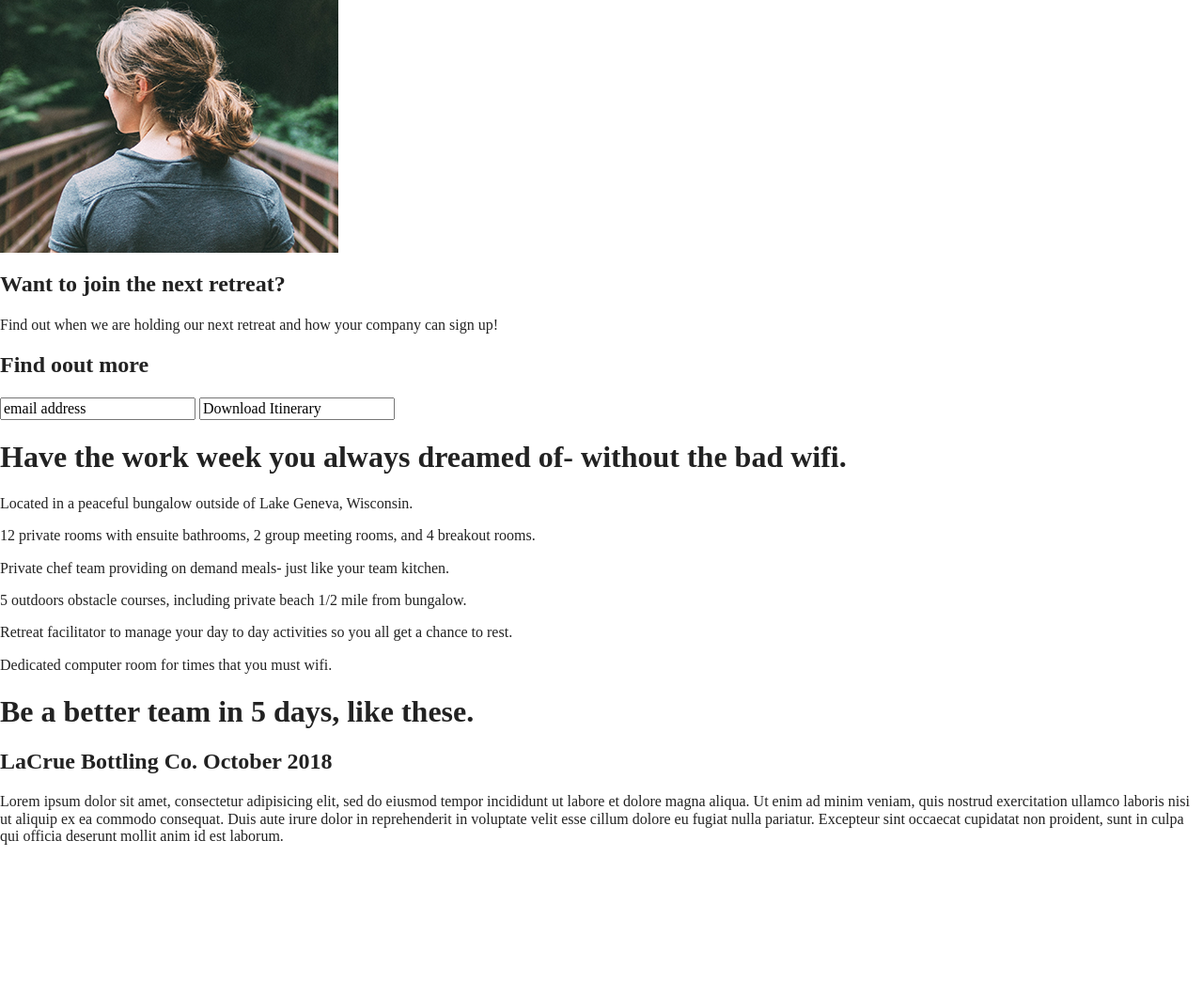
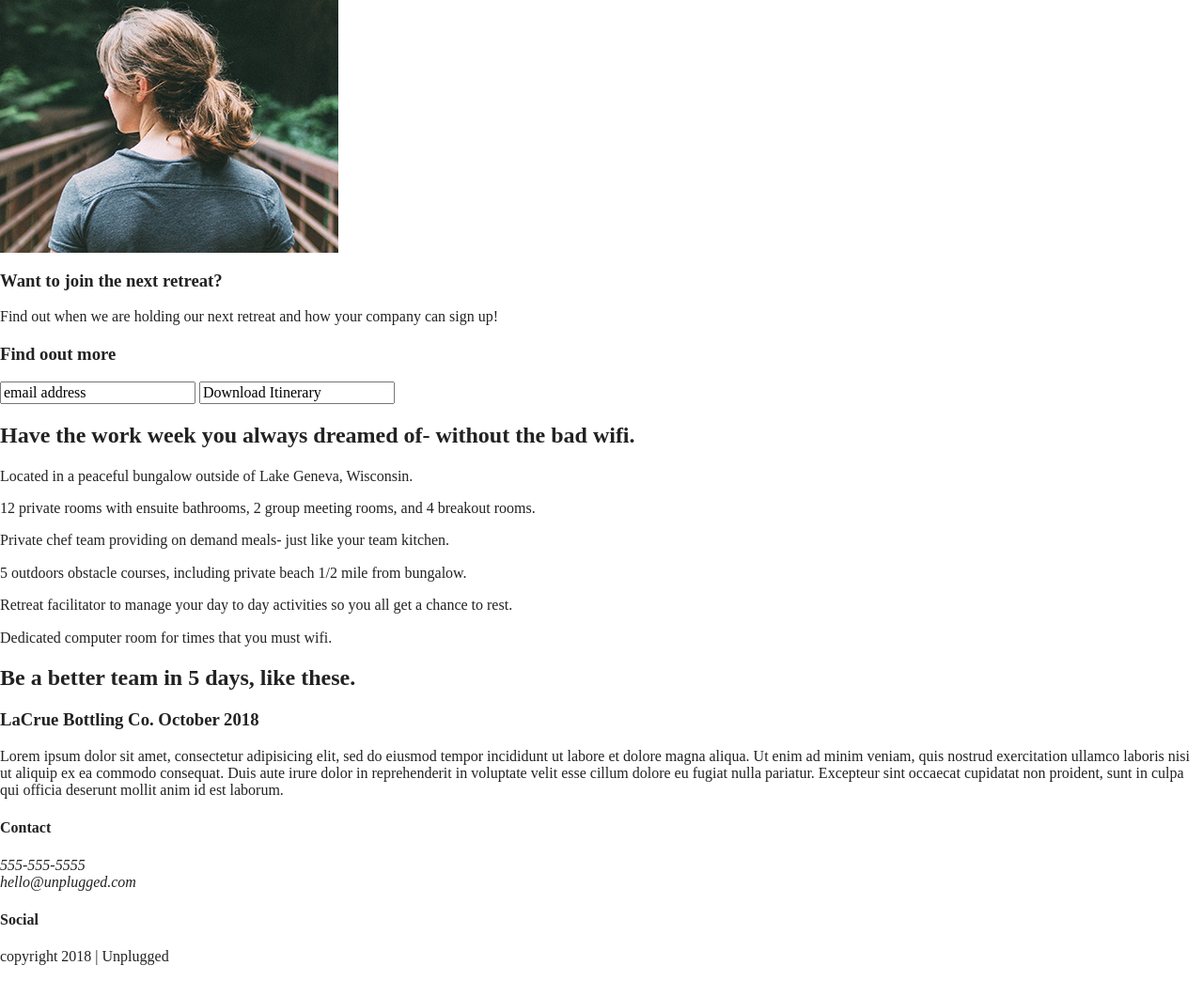
Before and after one commit to Valykh/unplugged-retreat-website-project, a website built with Parcel: page index.html in a window 1280 px wide. Shown: the part 419-1463 px from the top of the page at 94% size. Before the commit the page ends 1334 px from the top, so only its background shows below. Built offline with nearby package versions, Linux system fonts and the light colour scheme.

Commit message:
fixed heading and subheading tags

```diff
--- a/index.html
+++ b/index.html
@@ -53,11 +53,11 @@
     <aside>
       <div class="content-wrapper">
         <div class="form-description">
-          <h2>Want to join the next retreat?</h2>
+          <h3>Want to join the next retreat?</h3>
           <p>Find out when we are holding our next retreat and how your company can sign up!</p>
         </div>
         <div class="form">
-          <h2>Find oout more</h2>
+          <h3>Find oout more</h3>
           <input type="text" name="name" value="email address">
           <input type="text" value="Download Itinerary">
         </div>
@@ -66,7 +66,8 @@
 
     <section class="features">
       <div class="content-wrapper">
-        <h1>Have the work week you always dreamed of- without the bad wifi.</h1>
+        <h2>Have the work week you always dreamed of- without the bad wifi.</h2>
+        <div class="features-items">
         <article>
           <p class="features-item"></p>
           <p class="features-item-description">Located in a peaceful bungalow outside of Lake Geneva, Wisconsin.</p>
@@ -92,19 +93,22 @@
           <p class="features-item"></p>
           <p class="features-item-description">Dedicated computer room for times that you must wifi.</p>
         </article>
+        </div>
       </div>
     </section>
 
     <section class="reviews">
-      <h1>Be a better team in 5 days, like these.</h1>
-      <h2>LaCrue Bottling Co. October 2018</h2>
       <div class="content-wrapper">
+        <h2>Be a better team in 5 days, like these.</h2>
         <article>
-          <p class="review-image"></p>
-          <p class="review-description"> Lorem ipsum dolor sit amet, consectetur adipisicing elit,
-            sed do eiusmod tempor incididunt ut labore et dolore magna aliqua. Ut enim ad minim veniam, quis nostrud exercitation ullamco laboris nisi ut aliquip ex ea commodo consequat.
-            Duis aute irure dolor in reprehenderit in voluptate velit esse cillum dolore eu fugiat nulla pariatur.
-            Excepteur sint occaecat cupidatat non proident, sunt in culpa qui officia deserunt mollit anim id est laborum.</p>
+          <div>
+            <h3>LaCrue Bottling Co. October 2018</h3>
+            <p class="review-description"> Lorem ipsum dolor sit amet, consectetur adipisicing elit,
+              sed do eiusmod tempor incididunt ut labore et dolore magna aliqua. Ut enim ad minim veniam, quis nostrud exercitation ullamco laboris nisi ut aliquip ex ea commodo consequat.
+              Duis aute irure dolor in reprehenderit in voluptate velit esse cillum dolore eu fugiat nulla pariatur.
+              Excepteur sint occaecat cupidatat non proident, sunt in culpa qui officia deserunt mollit anim id est laborum.
+            </p>
+          </div>
         </article>
       </div>
     </section>
@@ -115,13 +119,18 @@
     <div class="content-wrapper">
       <div class="footer-content">
         <div class="contact">
+          <h4>Contact</h4>
           <address>
-
+            <p>
+            555-555-5555 <br>
+            hello@unplugged.com
+            </p>
           </address>
         </div>
         <div class="social">
+          <h4>Social</h4>
           <div class="social-icons">
-            <p><a href="https://www.facebook.com/yoursite" target="_blank"></a> </p>
+            <p> <a href="https://www.facebook.com/yoursite" target="_blank"></a> </p>
             <!--add other social links here-->
           </div>
         </div>
@@ -131,7 +140,7 @@
     <!--footer content-wrapper ends here-->
 
     <div class="copyright">
-
+      <p>copyright 2018 | Unplugged</p>
     </div>
   </footer>
 
```
